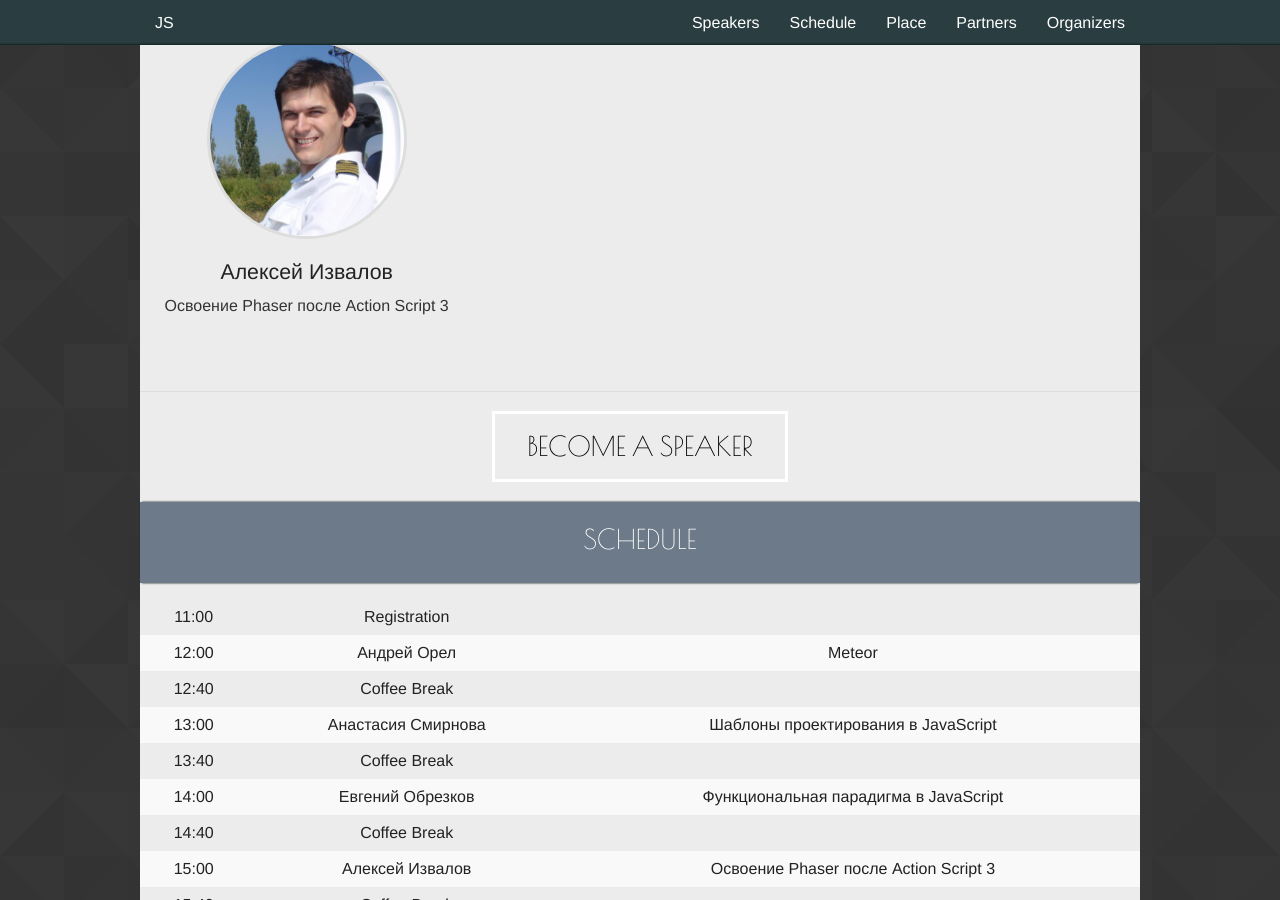
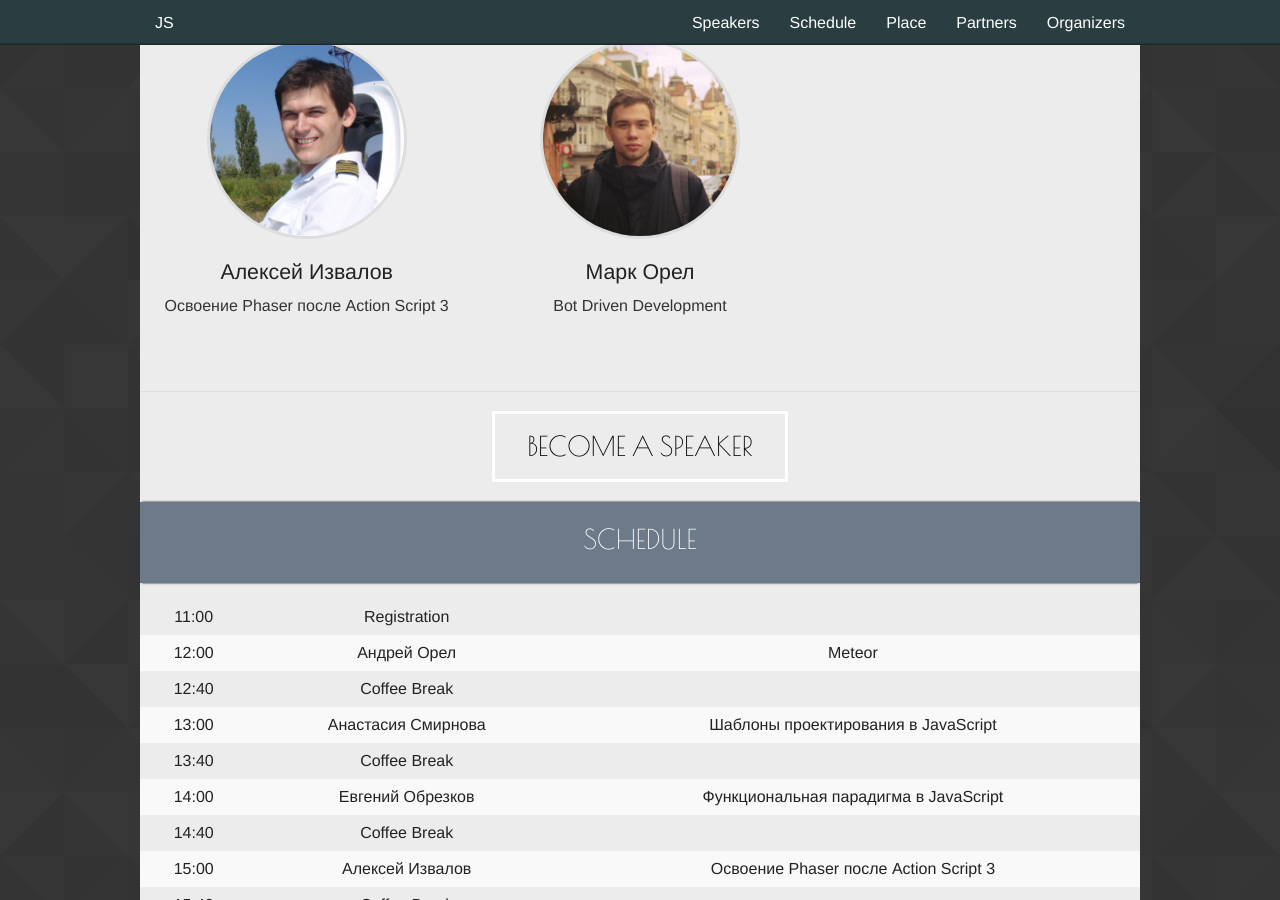
Before and after one commit to ghaiklor/kirovohradjs.com, a Jekyll site: the page built from 2016/05/index.html, in a window 1280 px wide and 900 px high, scrolled down 1320 px. Built offline with Jekyll 4.4.1, drawn with Linux system fonts in a browser that asks for light colours.

Commit message:
Add Mark Orel to speakers list

```diff
--- a/_data/2016_05.yml
+++ b/_data/2016_05.yml
@@ -99,3 +99,7 @@ speakers:
   - name: "Алексей Извалов"
     title: "Освоение Phaser после Action Script 3"
     photo: "alexey.izvalov.jpg"
+
+  - name: "Марк Орел"
+    title: "Bot Driven Development"
+    photo: "shmuga.jpg"
```
Also changed, not shown: assets/img/speakers/shmuga.jpg (added).
